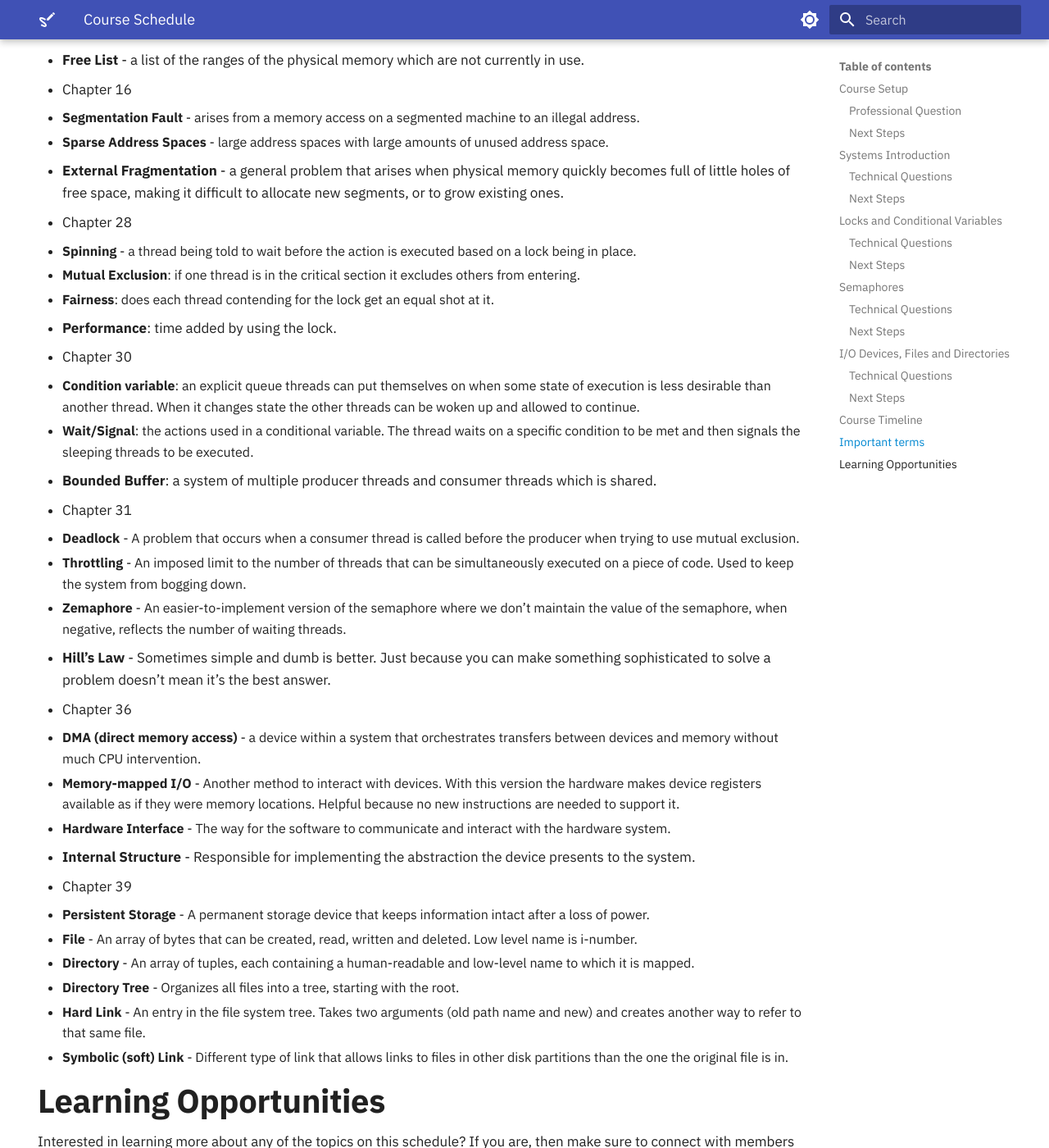
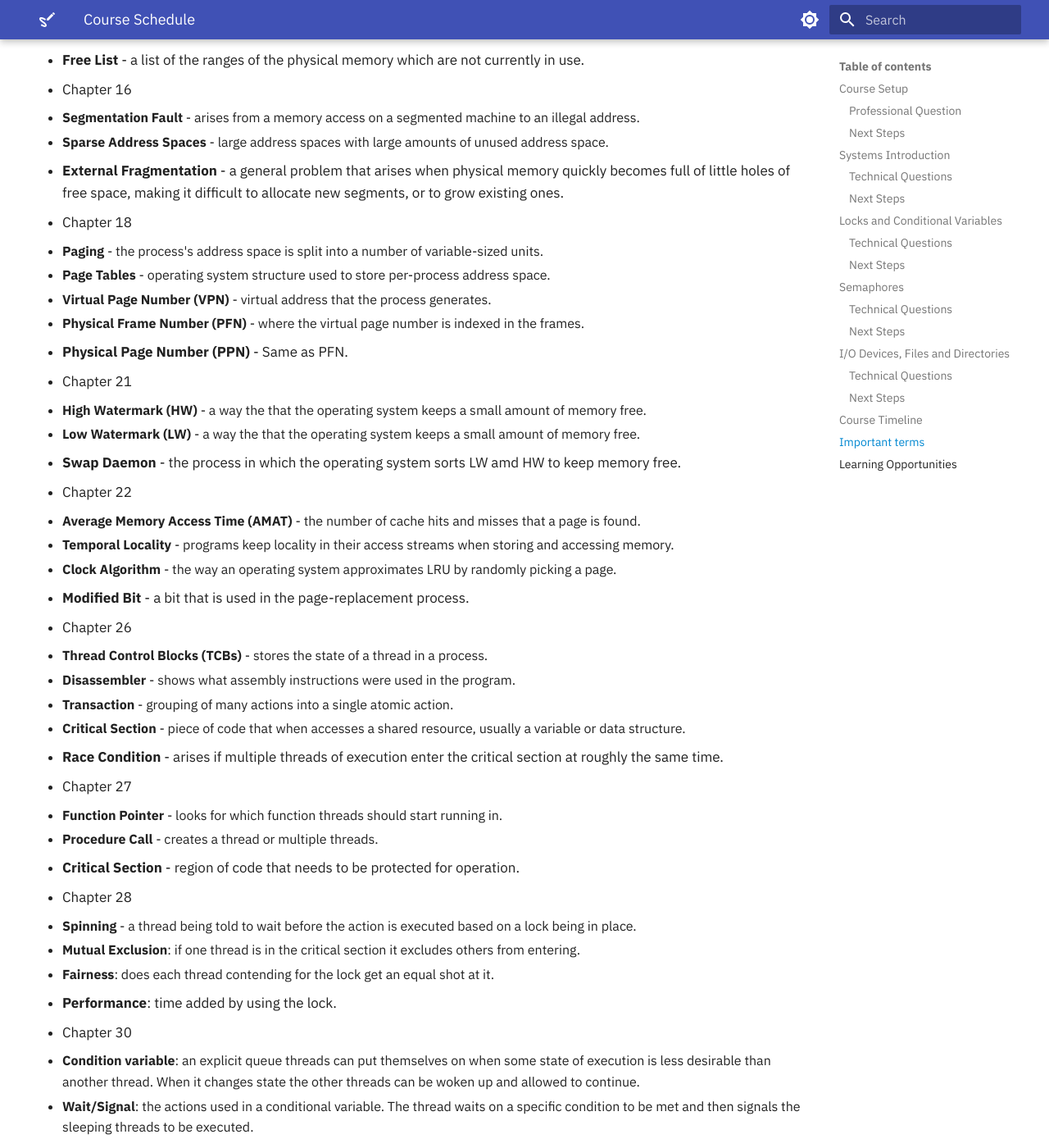
Before and after one commit to OS-Sketch/www.os-sketch.com, an MkDocs documentation site: the page built from docs/operating-systems/schedule.md, in a window 1280 px wide and 1400 px high, scrolled down 4162 px. Shown: the whole window at 82% size. Built offline with MkDocs 1.6.1 and Material for MkDocs 9.7.7, drawn with Linux system fonts in a browser that asks for light colours.

Commit message:
added 18-27 deff.

```diff
--- a/docs/operating-systems/schedule.md
+++ b/docs/operating-systems/schedule.md
@@ -173,6 +173,36 @@ hide:
 2. **Sparse Address Spaces** - large address spaces with large amounts of unused address space.
 3. **External Fragmentation** - a general problem that arises when physical memory quickly becomes full of little holes of free space, making it difficult to allocate new segments, or to grow existing ones.
 
+- Chapter 18
+1. **Paging** - the process's address space is split into a number of variable-sized units.
+2. **Page Tables** - operating system structure used to store per-process address space.
+3. **Virtual Page Number (VPN)** - virtual address that the process generates.
+4. **Physical Frame Number (PFN)** - where the virtual page number is indexed in the frames.
+5. **Physical Page Number (PPN)** - Same as PFN.
+
+- Chapter 21
+1. **High Watermark (HW)** - a way the that the operating system keeps a small amount of memory free.
+2. **Low Watermark (LW)** - a way the that the operating system keeps a small amount of memory free.
+3. **Swap Daemon** - the process in which the operating system sorts LW amd HW to keep memory free.
+
+- Chapter 22
+1. **Average Memory Access Time (AMAT)** - the number of cache hits and misses that a page is found.
+2. **Temporal Locality** - programs keep locality in their access streams when storing and accessing memory.
+3. **Clock Algorithm** - the way an operating system approximates LRU by randomly picking a page.
+4. **Modified Bit** - a bit that is used in the page-replacement process.
+
+- Chapter 26
+1. **Thread Control Blocks (TCBs)** - stores the state of a thread in a process.
+2. **Disassembler** - shows what assembly instructions were used in the program.
+3. **Transaction** - grouping of many actions into a single atomic action.
+4. **Critical Section** - piece of code that when accesses a shared resource, usually a variable or data structure.
+5. **Race Condition** - arises if multiple threads of execution enter the critical section at roughly the same time.
+
+- Chapter 27
+1. **Function Pointer** - looks for which function threads should start running in.
+2. **Procedure Call** - creates a thread or multiple threads.
+3. **Critical Section** - region of code that needs to be protected for operation.
+
 - Chapter 28
 1. **Spinning** - a thread being told to wait before the action is executed based on a lock being in place.
 2. **Mutual Exclusion**: if one thread is in the critical section it excludes others from entering.
```
